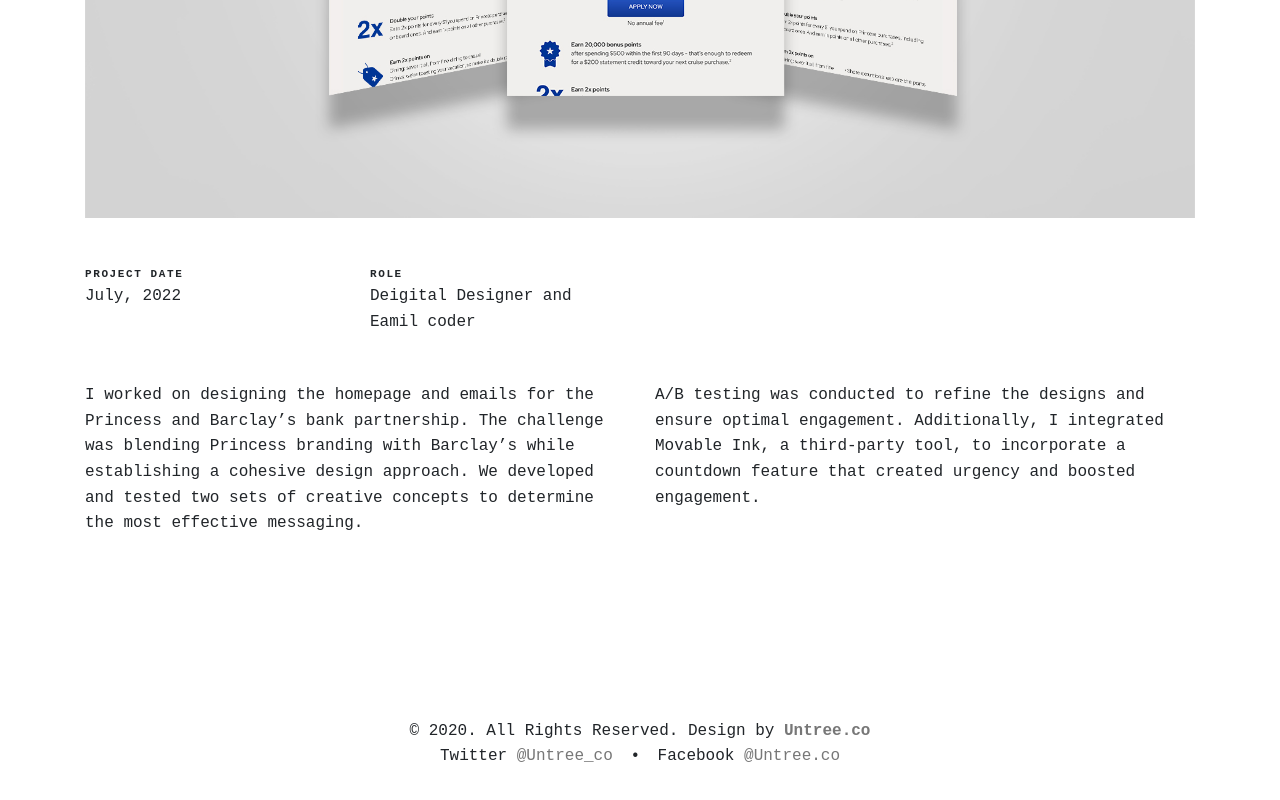
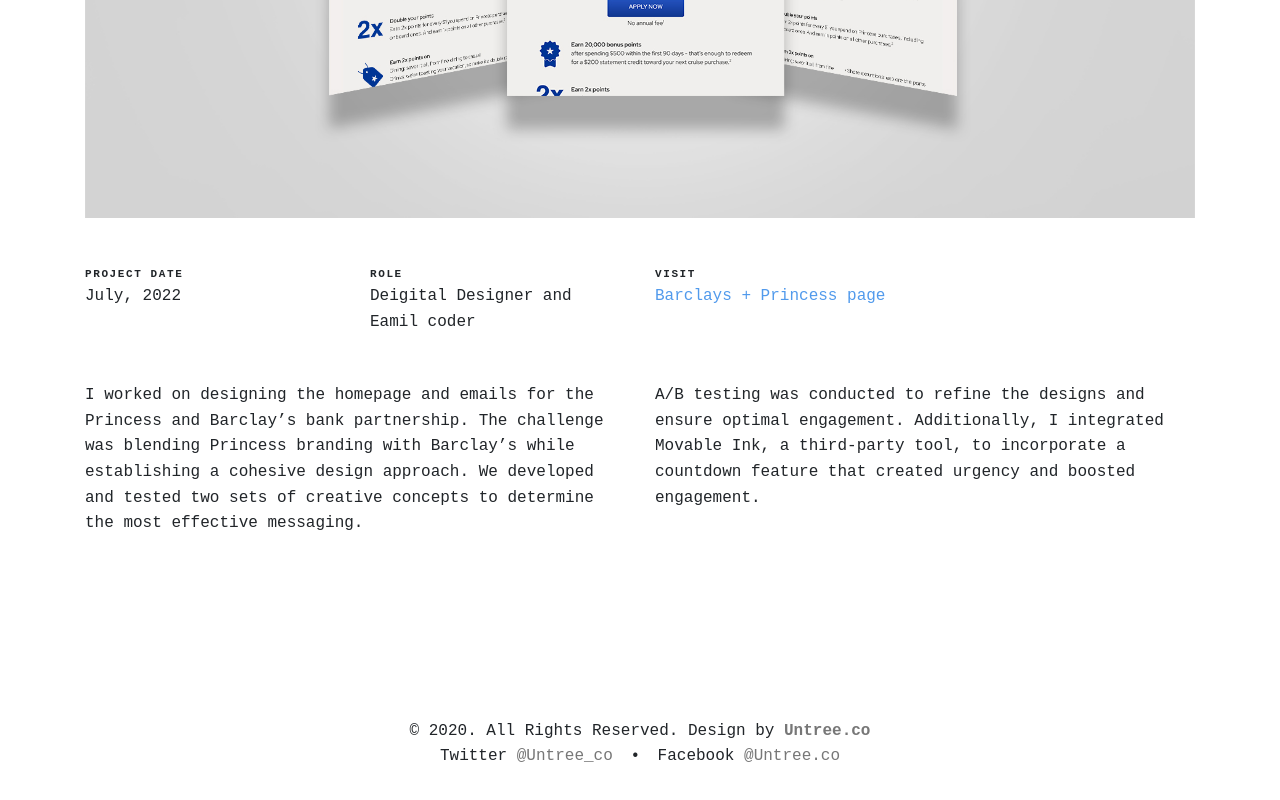
Before and after one commit to Azi88888/my-website, a plain HTML site: page portfolio-barclays.html in a window 1280 px wide. Shown: the part 938-1738 px from the top of the page. Drawn offline with Linux system fonts and the light colour scheme; files whose address does not match are found by name; a web font is replaced by a local one.

Commit message:
commit to main

```diff
--- a/portfolio-barclays.html
+++ b/portfolio-barclays.html
@@ -118,7 +118,10 @@
                   </div>
                 </div>
                 <div class="col-sm-6 col-md-6 col-lg-3">
-
+                  <div class="detail-v1">
+                    <span class="detail-label">Visit</span>
+                    <span class="detail-val"><a href="https://cards.barclaycardus.com/banking/credit-card/princess/visa-signature/co-brand-partner-site/b84c7705-971a-4aff-a13b-a98f0a6c5fb4/?referrerid=PCLSHIPB">Barclays + Princess page</a></span>
+                  </div>
                 </div>
                 <div class="col-sm-6 col-md-6 col-lg-3">
 
```
